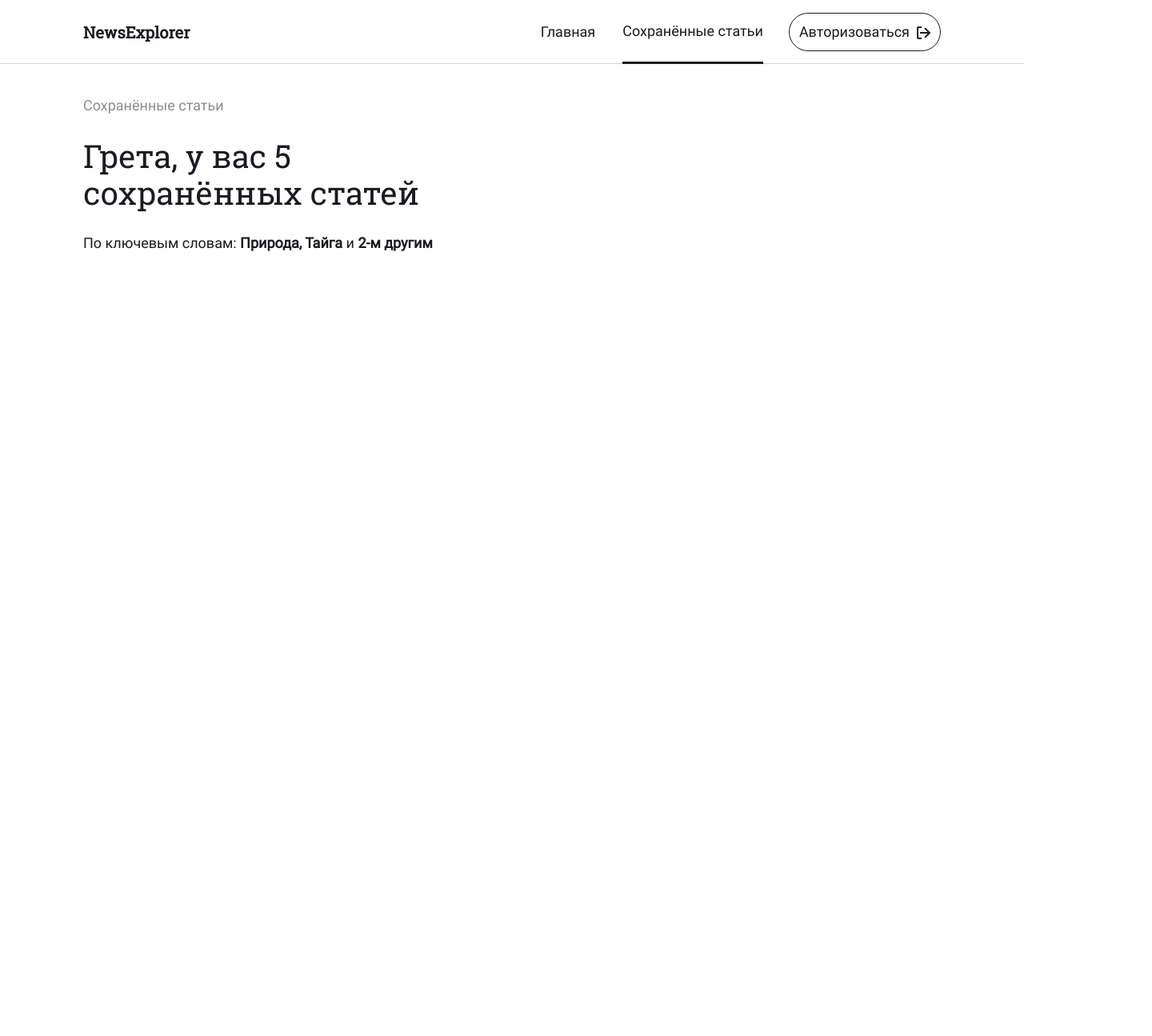
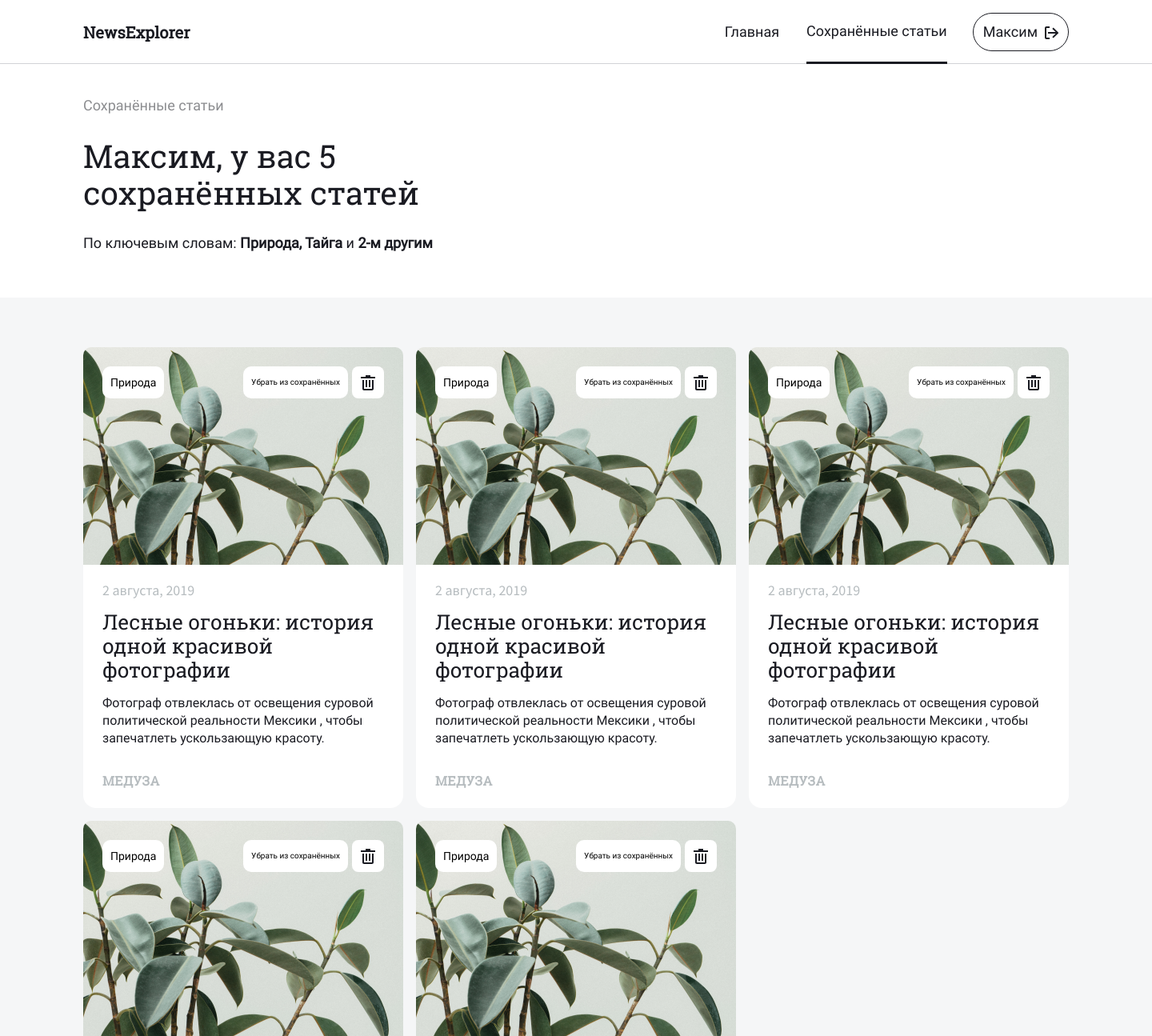
Before and after one commit to MaximStovba/news-explorer-frontend, a React (Create React App) app: page / in a window 1280 px wide. Shown: the top 1295 px of the page at 80% size, 1440 px wide, since content can reach past the window. Before the commit the page ends 800 px from the top, so only its background shows below. Built offline with nearby package versions, Linux system fonts and the light colour scheme.

Commit message:
доработка компонентов

```diff
--- a/src/components/Main/Main.js
+++ b/src/components/Main/Main.js
@@ -16,7 +16,7 @@ function Main( {loggedIn} ) {
       <SearchForm />
       <Header loggedIn={loggedIn} />
       <Preloader />
-      <NewsCardList />
+      <NewsCardList loggedIn={loggedIn} />
       <NotFound />
       <About />
       <Footer />
--- a/src/components/Navigation/Navigation.js
+++ b/src/components/Navigation/Navigation.js
@@ -2,6 +2,8 @@
 
 import React from 'react';
 import './Navigation.css';
+
+const userName = "Максим";
 
 function Navigation({ loggedIn }) {
   return (
@@ -27,7 +29,7 @@ function Navigation({ loggedIn }) {
          `navigation__btn
           navigation__btn_style_${loggedIn ? 'black' : 'white'}
           ${loggedIn ? 'navigation__btn_logout' : ''}`
-      }>Авторизоваться</button>
+        }>{`${loggedIn ? userName : 'Авторизоваться'}`}</button>
     </nav>
   );
 }
--- a/src/components/NewsCard/NewsCard.js
+++ b/src/components/NewsCard/NewsCard.js
@@ -3,9 +3,10 @@
 import React from 'react';
 import './NewsCard.css';
 import img from '../../images/card_image.png';
-import btn_icon from '../../images/btn_like_marked.svg';
+import like_marked from '../../images/btn_like_marked.svg';
+import trash_enbl from '../../images/btn_trash_enbl.svg';
 
-function NewsCard() {
+function NewsCard({ loggedIn }) {
   return (
     <div className="card">
       <img className="card__image" src={img} alt="img" />
@@ -14,8 +15,8 @@ function NewsCard() {
       <p className="card__text card__text_overflow">Фотограф отвлеклась от освещения суровой политической реальности Мексики , чтобы запечатлеть ускользающую красоту.</p>
       <p className="card__source">Медуза</p>
       <p className="card__keyword">Природа</p>
-      <p className="card__hint">Войдите, чтобы сохранять статьи</p>
-      <button className="card__btn"><img className="card__btn-icon" src={btn_icon} alt="btn_icon" /></button>
+      <p className="card__hint">{`${loggedIn ? 'Убрать из сохранённых' : 'Войдите, чтобы сохранять статьи'}`}</p>
+      <button className="card__btn"><img className="card__btn-icon" src={loggedIn ? trash_enbl : like_marked } alt="Кнопка" /></button>
     </div>
   );
 }
--- a/src/components/NewsCardList/NewsCardList.css
+++ b/src/components/NewsCardList/NewsCardList.css
@@ -1,9 +1,21 @@
 .news-cardlist {
   background: #F5F6F7;
-  padding: 80px 104px;
   /* сетка news-cardlist  */
   display: grid;
   grid-template-columns: 1fr;
+}
+
+.news-cardlist_status_login {
+  padding: 0 104px;
+  grid-template-rows: repeat(3, min-content);
+  grid-template-areas:
+    "."
+    "news-cardlist__container"
+    ".";
+}
+
+.news-cardlist_status_logout {
+  padding: 80px 104px;
   grid-template-rows: repeat(3, min-content);
   grid-template-areas:
     "news-cardlist__titel"
@@ -13,7 +25,6 @@
 
 .news-cardlist__titel {
   margin: 0;
-  grid-area: news-cardlist__titel;
   font-family: Roboto Slab;
   font-style: normal;
   font-weight: normal;
@@ -22,10 +33,17 @@
   color: #1A1B22;
 }
 
+.news-cardlist__titel_status_login {
+  display: none;
+}
+
+.news-cardlist__titel_status_logout {
+  grid-area: news-cardlist__titel;
+}
+
 .news-cardlist__container {
   grid-area: news-cardlist__container;
   /* сетка news-cardlist__container */
-  margin: 64px auto 0;
   max-width: 1232px;
   display: grid;
   grid-template-columns: repeat(3, 400px);
@@ -36,8 +54,15 @@
   justify-content: center;
 }
 
+.news-cardlist__container_status_login {
+  margin: 62px auto;
+}
+
+.news-cardlist__container_status_logout {
+  margin: 64px auto 0;
+}
+
 .news-cardlist__btn {
-  grid-area: news-cardlist__btn;
   padding: 0;
   margin-top: 64px;
   width: 288px;
@@ -58,3 +83,11 @@
 .news-cardlist__btn_hidden {
   display: none;
 }
+
+.news-cardlist__btn_status_login {
+  display: none;
+}
+
+.news-cardlist__btn_status_logout {
+  grid-area: news-cardlist__btn;
+}
--- a/src/components/NewsCardList/NewsCardList.js
+++ b/src/components/NewsCardList/NewsCardList.js
@@ -4,21 +4,32 @@ import React from 'react';
 import NewsCard from '../NewsCard/NewsCard';
 import './NewsCardList.css';
 
-function NewsCardList() {
+function NewsCardList({ loggedIn }) {
   return (
-    <form name="cardlist" method="POST" action="#" className="news-cardlist">
-      <h2 className="news-cardlist__titel">Результаты поиска</h2>
-      <div className="news-cardlist__container">
-        <NewsCard />
-        <NewsCard />
-        <NewsCard />
-        <NewsCard />
-        <NewsCard />
+    <form
+      name="cardlist"
+      method="POST"
+      action="/"
+      className={`news-cardlist news-cardlist_status_${loggedIn ? 'login' : 'logout'}`}>
+
+      <h2 className={
+       `news-cardlist__titel
+        news-cardlist__titel_status_${loggedIn ? 'login' : 'logout'}
+       `}>Результаты поиска
+      </h2>
+      <div className={`news-cardlist__container news-cardlist__container_status_${loggedIn ? 'login' : 'logout'}`}>
+        <NewsCard loggedIn={loggedIn} />
+        <NewsCard loggedIn={loggedIn} />
+        <NewsCard loggedIn={loggedIn} />
+        <NewsCard loggedIn={loggedIn} />
+        <NewsCard loggedIn={loggedIn} />
       </div>
       <button
           type="submit"
-          className="news-cardlist__btn">
-          Показать еще
+          className={
+         `news-cardlist__btn
+          news-cardlist__btn_status_${loggedIn ? 'login' : 'logout'}
+         `}>Показать еще
       </button>
     </form>
   );
--- a/src/components/SavedNews/SavedNews.css
+++ b/src/components/SavedNews/SavedNews.css
@@ -4,5 +4,5 @@
   grid-template-columns: 1fr;
   grid-template-rows:
     80px
-    repeat(2, min-content);
+    repeat(3, min-content);
 }
--- a/src/components/SavedNews/SavedNews.js
+++ b/src/components/SavedNews/SavedNews.js
@@ -3,7 +3,8 @@
 import React from 'react';
 import Header from '../Header/Header';
 import SavedNewsHeader from '../SavedNewsHeader/SavedNewsHeader';
-// import Footer from '../Footer/Footer';
+import NewsCardList from '../NewsCardList/NewsCardList';
+import Footer from '../Footer/Footer';
 import './SavedNews.css';
 
 function SavedNews({ loggedIn }) {
@@ -11,6 +12,8 @@ function SavedNews({ loggedIn }) {
     <div className="saved-news">
       <Header loggedIn={loggedIn} />
       <SavedNewsHeader />
+      <NewsCardList loggedIn={loggedIn} />
+      <Footer />
     </div>
   );
 }
--- a/src/components/SavedNewsHeader/SavedNewsHeader.css
+++ b/src/components/SavedNewsHeader/SavedNewsHeader.css
@@ -13,7 +13,7 @@
   /* выравнивание сетки saved-news-header */
   justify-content: start;
   align-content: start;
-  margin: 40px 0 0 104px;
+  margin: 40px 0 56px 104px;
 }
 
 .saved-news-header__title {
--- a/src/components/SavedNewsHeader/SavedNewsHeader.js
+++ b/src/components/SavedNewsHeader/SavedNewsHeader.js
@@ -3,7 +3,7 @@
 import React from 'react';
 import './SavedNewsHeader.css';
 
-const userName = "Грета";
+const userName = "Максим";
 const numSavedArticles = "5";
 const firstKeyWord = "Природа";
 const secondKeyWord = "Тайга";
```
Also changed, not shown: src/images/btn_trash_dsbl.svg (added), src/images/btn_trash_enbl.svg (added).
